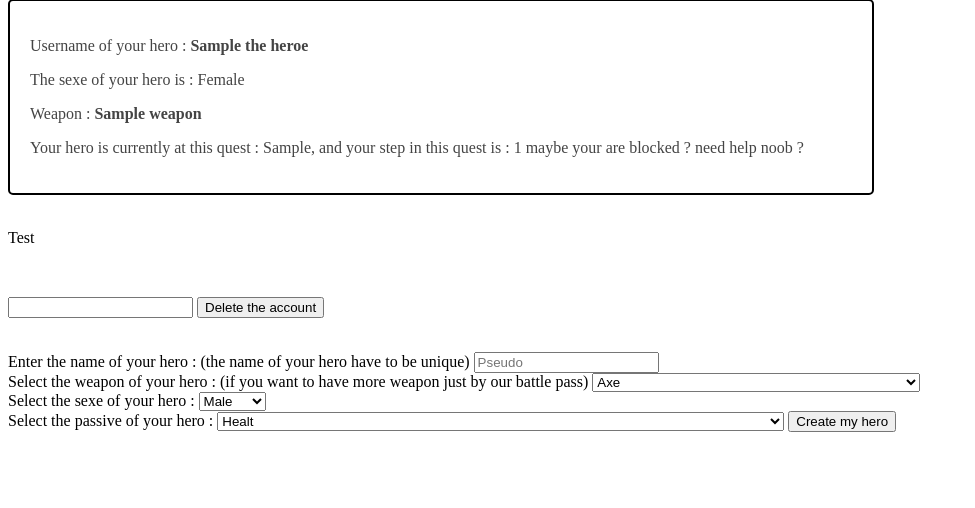
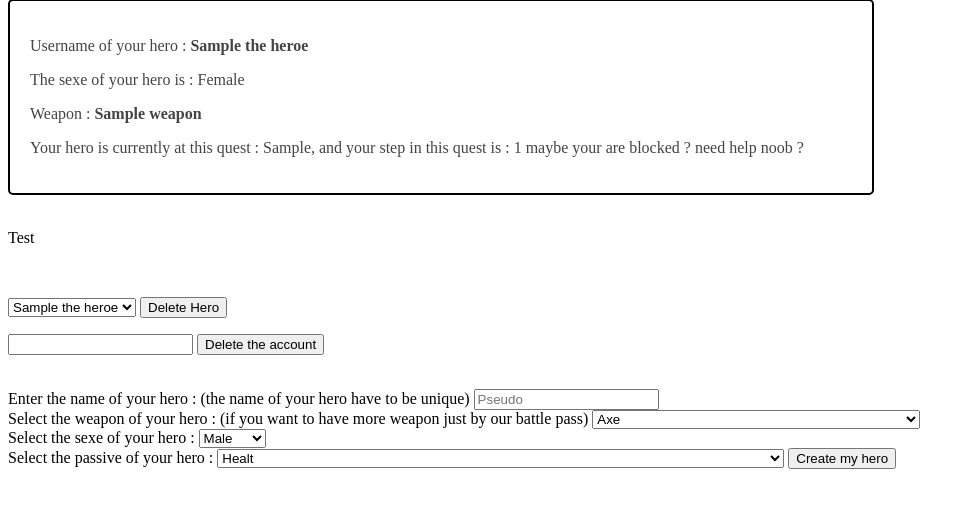
Before and after one commit to NinjaWaza/pythonWebSite, a Flask app: template templates/gamePage.html in a window 1280 px wide. Shown: the part 80-588 px from the top of the page, without its empty margins (0-975 px from the left). Run offline with Flask 2, Linux system fonts and the light colour scheme; the template is opened without the code that fills it: most values are stand-ins (such as "Sample title", 1, 10 or a date in 2020).

Commit message:
Ajout : Delete Hero

```diff
--- a/hello.py
+++ b/hello.py
@@ -99,6 +99,20 @@ def createAHero():
     else:
         return redirect("/") #Redirect to the main route #Because that mean we are with the Get method and it's impossible cause we are creating a hero
 
+@app.route('/deleteAHero', methods=["POST"])
+def deleteAHero():
+    """deleteAHero will delete an existing hero and remove it from the database before redirecting to the main route"""
+    MyDatabaseAccess = get_db()
+    HeroToDelete = request.form['HeroToDelete'] #HeroToDelete = the hero selected by the user
+    resultatDelete = MyDatabaseAccess.execute("DELETE FROM 'hero' WHERE nameOfTheHero = '%s'" % HeroToDelete) #SQL command to delete the Hero
+    resultatDelete = MyDatabaseAccess.commit()
+    pageToLoad = "gamePage.html"  # Set the pageToLoad variable to gamePage.html
+    theHeroesList = theConnectedUser.getTheListOfHeroes()
+    for i in theHeroesList:
+        if i.__eq__(HeroToDelete):  #i search for the Hero in the list
+            print(f"The hero {HeroToDelete} has been deleted")  # Just for having some log in the console (and for debug)
+            theHeroesList.remove(i) #remove the Hero from the list
+    return render_template(pageToLoad, theHeroes=[theHeroesList])
 @app.route('/registerPage', methods=["GET", "POST"]) #Route for the register page
 def registerAUser():
     print("We in registerAUser function")
--- a/templates/gamePage.html
+++ b/templates/gamePage.html
@@ -1,4 +1,4 @@
-<html>
+<html xmlns="http://www.w3.org/1999/html">
     <style>
         .theHeroDiv{
             color:rgb(68, 68, 68);
@@ -36,6 +36,23 @@
         <br />
     </p>
 
+    {% if theHeroes !="" %}
+
+            <div class="deleteHero">
+            <form method="POST" action="/deleteAHero">
+                <select name="HeroToDelete">
+                    {% for Hero in theHeroes[0] %}
+                        <option value="{{Hero.getTheNameOfTheHero()}}">{{Hero.getTheNameOfTheHero()}}</option>
+                    {% endfor %}
+                </select>
+                <button type="submit">Delete Hero</button>
+            </form>
+            </div>
+
+    {% else %}
+            <p>C'est vide : {{theHeroes}}</p>
+        {% endif %}
+
     <div class="deleteAccount">
         <form method="POST" action="/deleteAccount">
             <input name="password" type="password" required>
```
Also changed, not shown: database.db (added).
